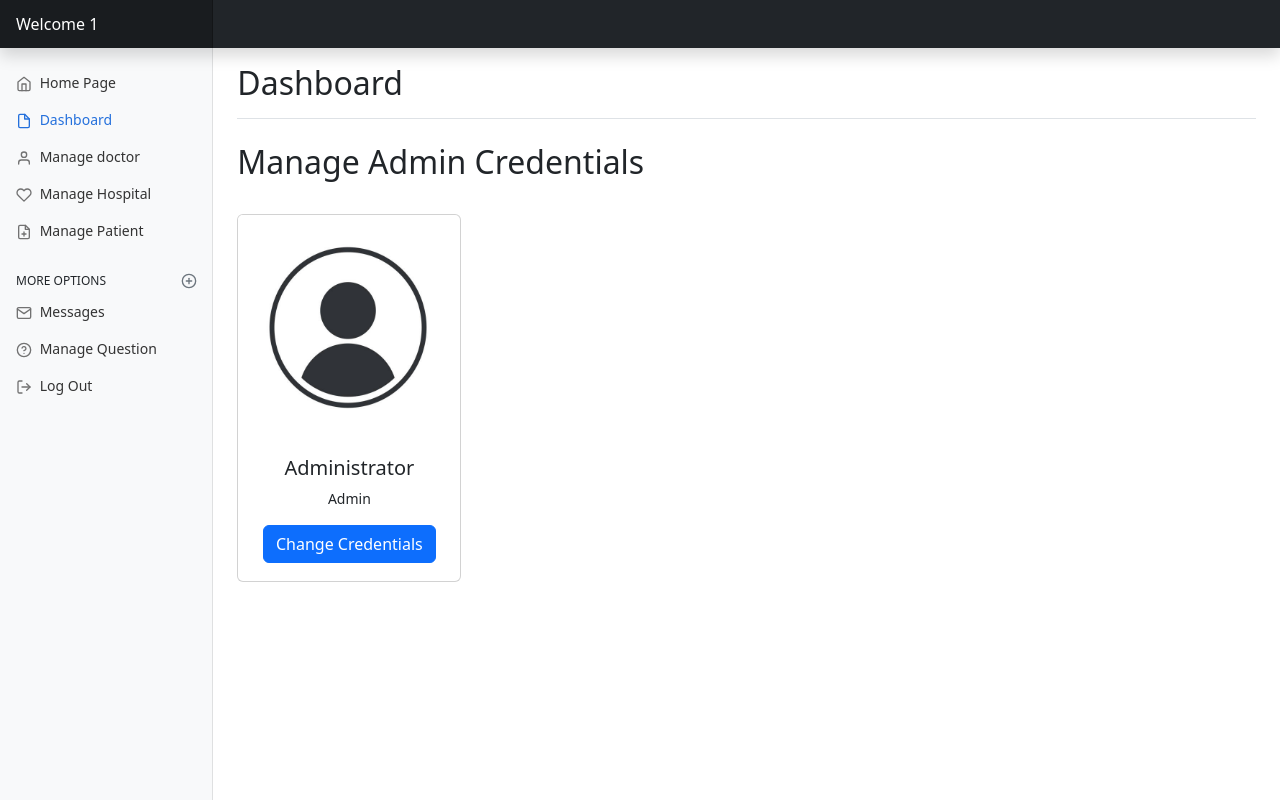
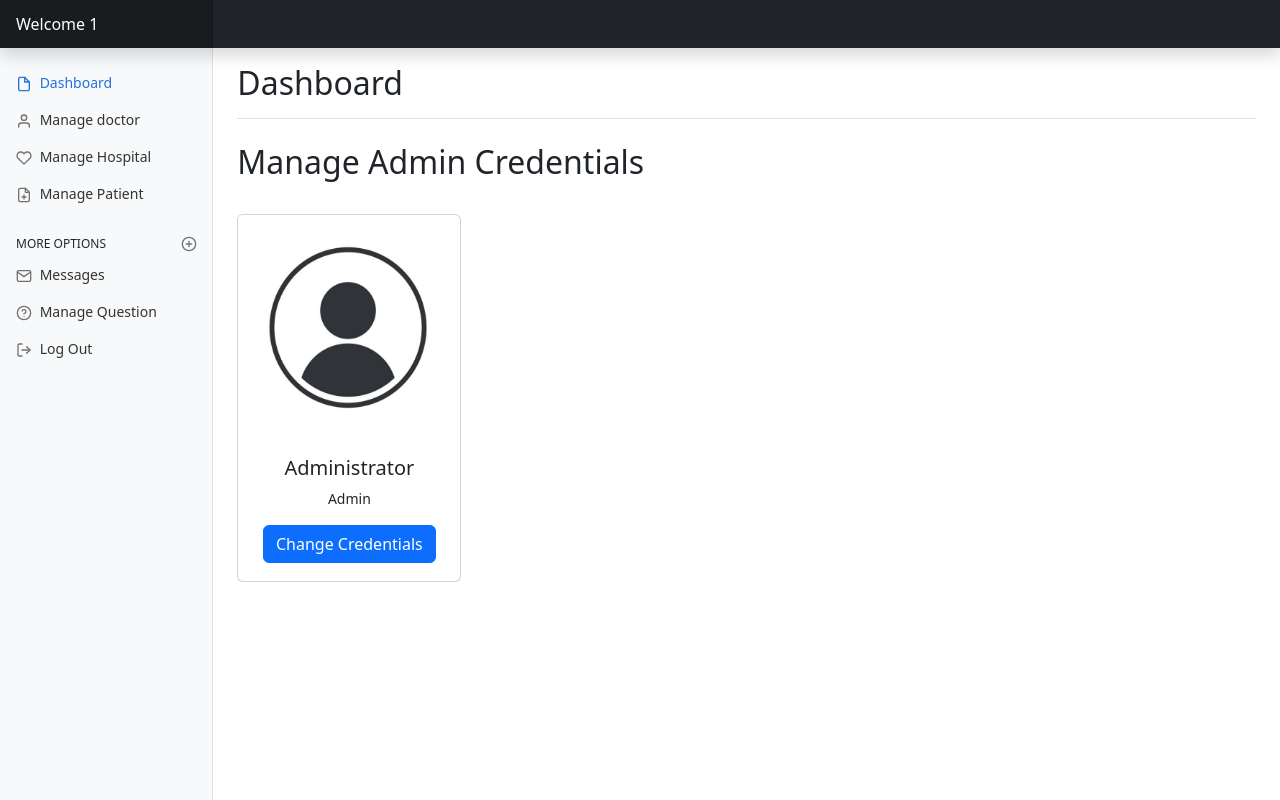
Before and after one commit to hrithik-09/Rakshak, a PHP site: page /admin/admindashboard.php in a window 1280 px wide. Run offline with PHP 8.4, Linux system fonts and the light colour scheme; the visitor is signed in with stand-in values (Sample User, id 1); data that the repository does not hold is empty.

Commit message:
Removed access of home page from admin dashboard

```diff
--- a/admin/admindashboard.php
+++ b/admin/admindashboard.php
@@ -55,12 +55,6 @@ if (isset($_POST['submit'])) {
             <nav id="sidebarMenu" class="col-md-3 col-lg-2 d-md-block bg-light sidebar collapse">
                 <div class="position-sticky pt-3 sidebar-sticky">
                     <ul class="nav flex-column">
-                        <li class="nav-item">
-                            <a class="nav-link" aria-current="page" href="../index.php">
-                                <span data-feather="home" class="align-text-bottom"></span>
-                                Home Page
-                            </a>
-                        </li>
                         <li class="nav-item">
                             <a class="nav-link active" aria-current="page" href="admindashboard.php">
                                 <span data-feather="file" class="align-text-bottom"></span>
```
